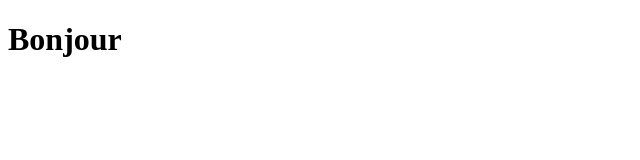
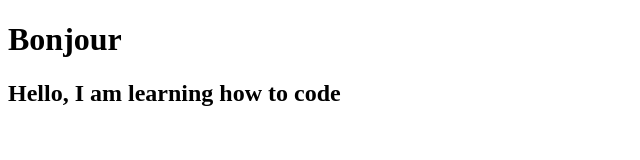
Before and after one commit to Elize99/She-Codes-project, a plain HTML site: page index.html in a window 1280 px wide. Shown: the whole page, without its empty margins (0-640 px from the left). Drawn offline with Linux system fonts and the light colour scheme.

Commit message:
Added a H2

```diff
--- a/index.html
+++ b/index.html
@@ -7,5 +7,6 @@
   </head>
   <body>
     <h1>Bonjour</h1>
+    <h2>Hello, I am learning how to code</h2>
   </body>
 </html>
```
